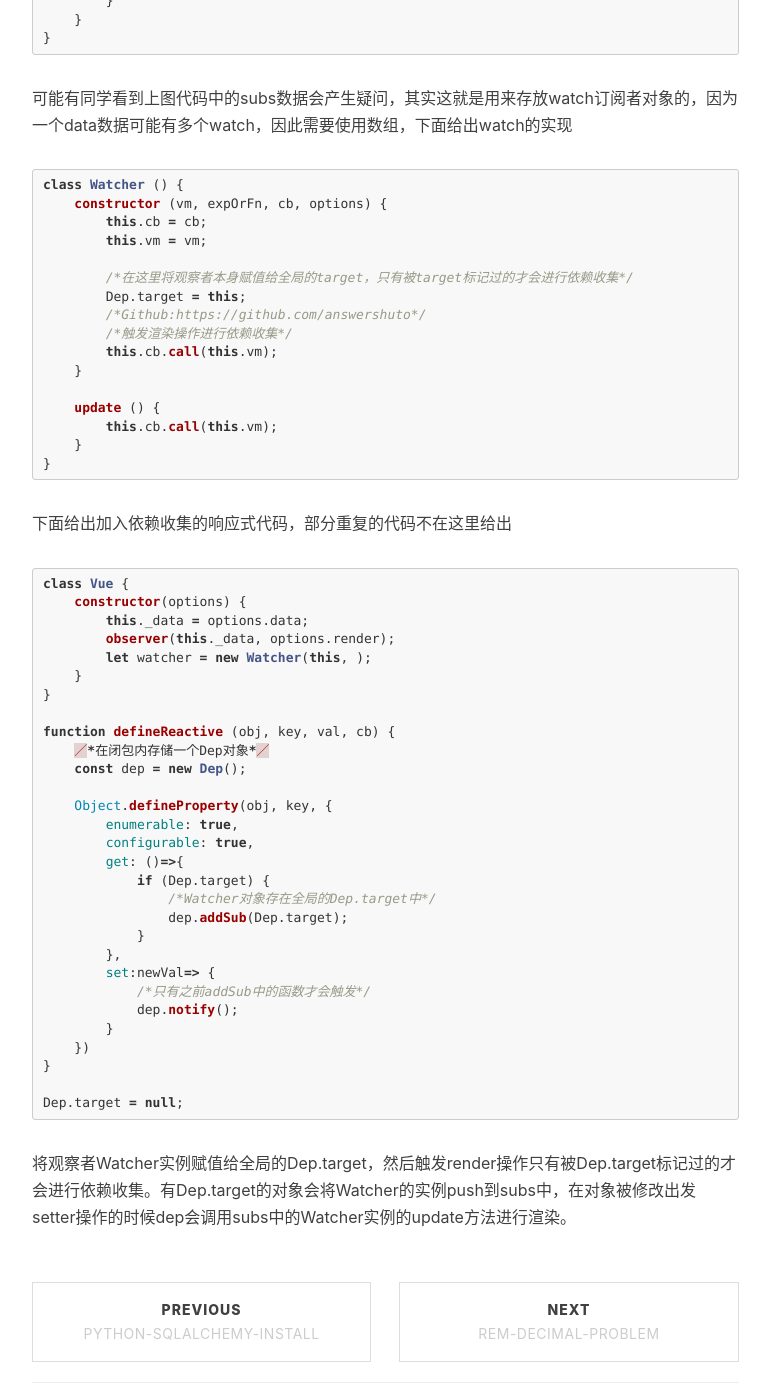
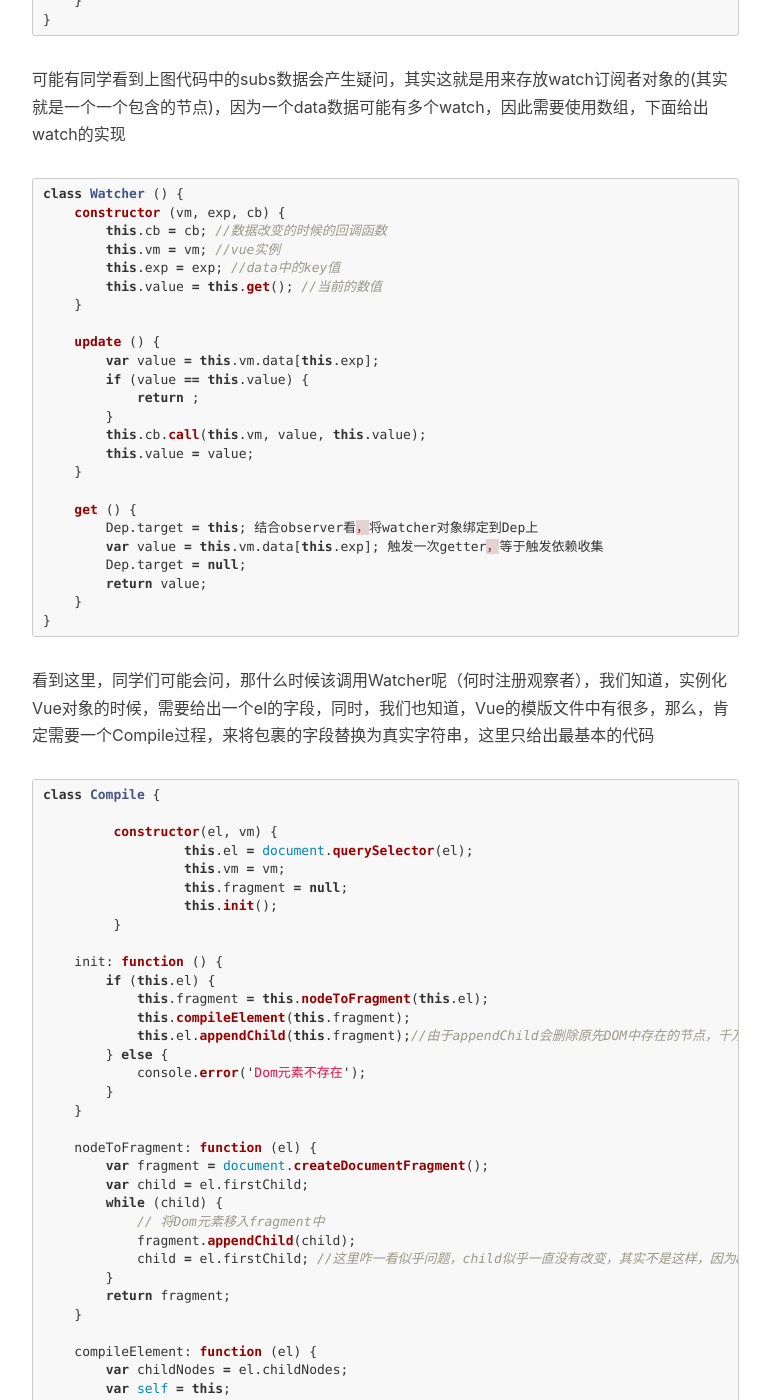
Before and after one commit to mickey0524/mickey0524.github.io, a Jekyll site: the page built from _posts/2017-09-12-vue-source-code-analysic.md, in a window 1280 px wide and 1400 px high, scrolled down 2979 px. Shown: the whole window, without its empty margins (233-1003 px from the left). Built offline with Jekyll 4.4.1, drawn with Linux system fonts in a browser that asks for light colours; nearby versions of some CDN libraries; comment, search, counter and statistics services are not loaded; some of the changed text lies outside the part shown.

Commit message:
feat(vue): vue源码分析更新

````diff
--- a/_posts/2017-09-12-vue-source-code-analysic.md
+++ b/_posts/2017-09-12-vue-source-code-analysic.md
@@ -29,7 +29,7 @@ function defineReactive (obj, key, val, cb) {
         configurable: true,
         get: ()=>{
             /*....依赖收集等....*/
-            /*Github:https://github.com/answershuto*/
+	         return obj[key];
         },
         set:newVal=> {
             cb();/*订阅者收到消息的回调*/
@@ -102,7 +102,6 @@ class Dep () {
     removeSub (sub: Watcher) {
         remove(this.subs, sub)
     }
-    /*Github:https://github.com/answershuto*/
     notify () { //当data中的数据执行setter方法的时候，调用该方法，通知watch订阅者重绘
         // stabilize the subscriber list first
         const subs = this.subs.slice()
@@ -113,23 +112,100 @@ class Dep () {
 }
 ```
 
-可能有同学看到上图代码中的subs数据会产生疑问，其实这就是用来存放watch订阅者对象的，因为一个data数据可能有多个watch，因此需要使用数组，下面给出watch的实现
+可能有同学看到上图代码中的subs数据会产生疑问，其实这就是用来存放watch订阅者对象的(其实就是一个一个包含{{}}的节点)，因为一个data数据可能有多个watch，因此需要使用数组，下面给出watch的实现
 
 ```js
 class Watcher () {
-    constructor (vm, expOrFn, cb, options) {
-        this.cb = cb;
-        this.vm = vm;
-
-        /*在这里将观察者本身赋值给全局的target，只有被target标记过的才会进行依赖收集*/
-        Dep.target = this;
-        /*Github:https://github.com/answershuto*/
-        /*触发渲染操作进行依赖收集*/
-        this.cb.call(this.vm);
+    constructor (vm, exp, cb) {
+        this.cb = cb; //数据改变的时候的回调函数
+        this.vm = vm; //vue实例
+        this.exp = exp; //data中的key值
+        this.value = this.get(); //当前的数值
     }
 
     update () {
-        this.cb.call(this.vm);
+        var value = this.vm.data[this.exp];
+        if (value == this.value) {
+            return ;
+        }
+        this.cb.call(this.vm, value, this.value);
+        this.value = value;
+    }
+
+    get () {
+        Dep.target = this; 结合observer看，将watcher对象绑定到Dep上
+        var value = this.vm.data[this.exp]; 触发一次getter，等于触发依赖收集
+        Dep.target = null;
+        return value;
+    }
+}
+```
+
+看到这里，同学们可能会问，那什么时候该调用Watcher呢（何时注册观察者），我们知道，实例化Vue对象的时候，需要给出一个el的字段，同时，我们也知道，Vue的模版文件中有很多{{}}，那么，肯定需要一个Compile过程，来将{{}}包裹的字段替换为真实字符串，这里只给出最基本的代码
+
+```js
+class Compile {
+
+	 constructor(el, vm) {
+		  this.el = document.querySelector(el);
+		  this.vm = vm;
+		  this.fragment = null;
+		  this.init();
+	 }
+
+    init: function () {
+        if (this.el) {
+            this.fragment = this.nodeToFragment(this.el);
+            this.compileElement(this.fragment);
+            this.el.appendChild(this.fragment);//由于appendChild会删除原先DOM中存在的节点，千万要记得最后要把fragment回填到DOM中去
+        } else {
+            console.error('Dom元素不存在');
+        }
+    }
+
+    nodeToFragment: function (el) {
+        var fragment = document.createDocumentFragment();
+        var child = el.firstChild;
+        while (child) {
+            // 将Dom元素移入fragment中
+            fragment.appendChild(child);
+            child = el.firstChild; //这里咋一看似乎问题，child似乎一直没有改变，其实不是这样，因为appendChild会删除原先DOM中存在的节点
+        }
+        return fragment;
+    }
+
+    compileElement: function (el) {
+        var childNodes = el.childNodes;
+        var self = this;
+        [].slice.call(childNodes).forEach(function(node) {
+            var reg = /\{\{(.*)\}\}/;
+            var text = node.textContent;
+
+			  if (self.isTextNode(node) && reg.test(text)) {
+                self.compileText(node, reg.exec(text)[1]);
+            }
+
+            if (node.childNodes && node.childNodes.length) {
+                self.compileElement(node);
+            }
+        });
+    }
+
+    compileText: function(node, exp) {
+        var self = this;
+        var initText = this.vm[exp];
+        this.updateText(node, initText);
+        new Watcher(this.vm, exp, function (value) {
+            self.updateText(node, value);
+        });
+    }
+
+    updateText: function (node, value) {
+        node.textContent = typeof value == 'undefined' ? '' : value;
+    }
+
+    isTextNode: function(node) {
+        return node.nodeType == 3;
     }
 }
 ```
@@ -139,33 +215,18 @@ class Watcher () {
 ```js
 class Vue {
     constructor(options) {
-        this._data = options.data;
-        observer(this._data, options.render);
-        let watcher = new Watcher(this, );
+        var self = this;
+        this.data = options.data;
+        Object.keys(this.data).forEach((key) => {
+            self.proxyKey(key);
+        })
+        observer(this.data);
+        new Compile(options.el, this);
+        options.mounted.call(this); // 所有事情处理好后执行mounted函数
     }
 }
-
-function defineReactive (obj, key, val, cb) {
-    ／*在闭包内存储一个Dep对象*／
-    const dep = new Dep();
-
-    Object.defineProperty(obj, key, {
-        enumerable: true,
-        configurable: true,
-        get: ()=>{
-            if (Dep.target) {
-                /*Watcher对象存在全局的Dep.target中*/
-                dep.addSub(Dep.target);
-            }
-        },
-        set:newVal=> {
-            /*只有之前addSub中的函数才会触发*/
-            dep.notify();
-        }
-    })
-}
-
-Dep.target = null;
 ```
 
-将观察者Watcher实例赋值给全局的Dep.target，然后触发render操作只有被Dep.target标记过的才会进行依赖收集。有Dep.target的对象会将Watcher的实例push到subs中，在对象被修改出发setter操作的时候dep会调用subs中的Watcher实例的update方法进行渲染。
+### 参考资料
+
+[Vue的视图数据绑定实现](https://www.w3cplus.com/vue/vue-two-way-binding.html)
````
Also changed, not shown: other parts of _posts/2017-09-12-vue-source-code-analysic.md (+1 -1 lines), _posts/2017-10-20-superior-fe-article.md (+1 -0 lines).
